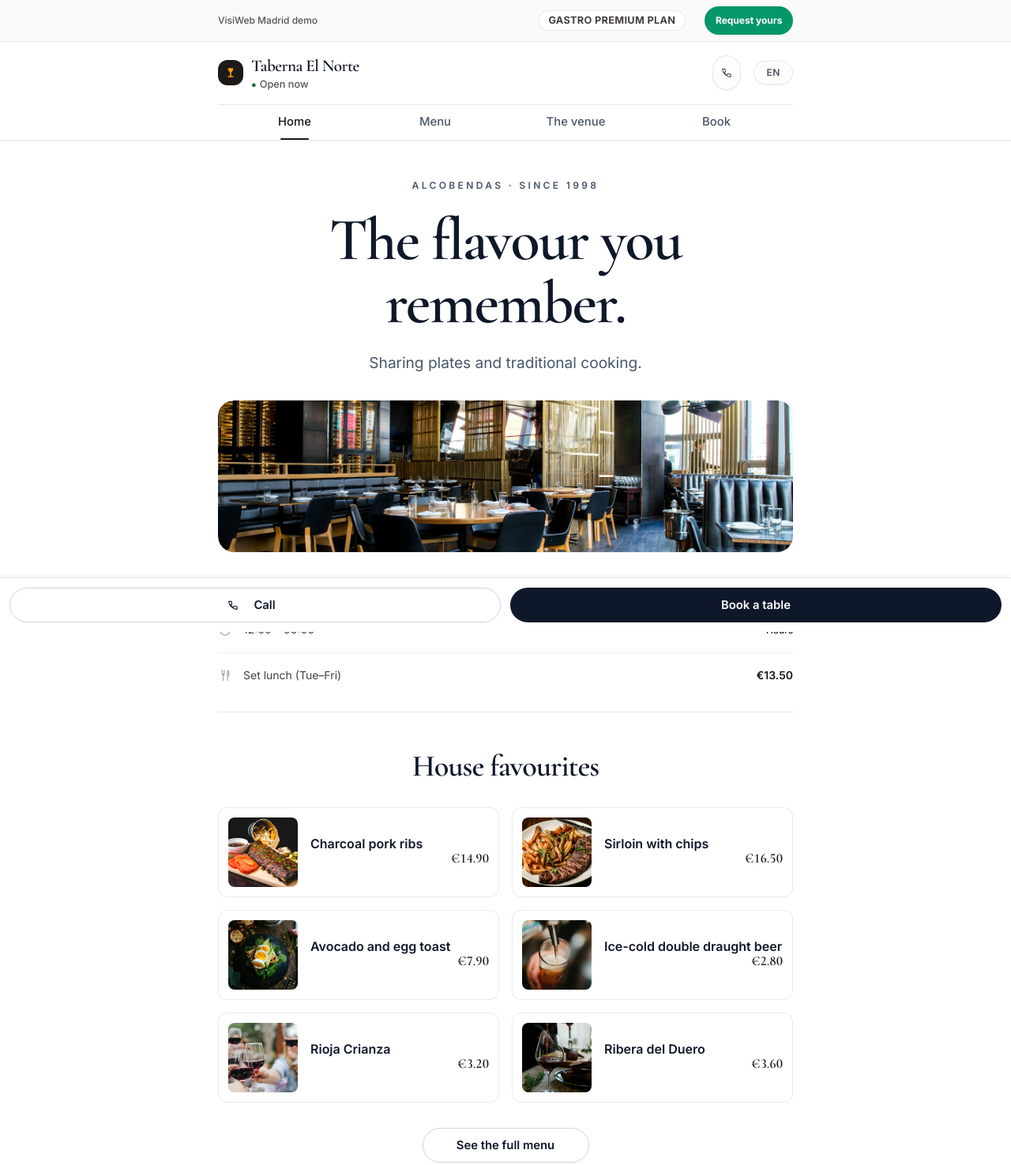
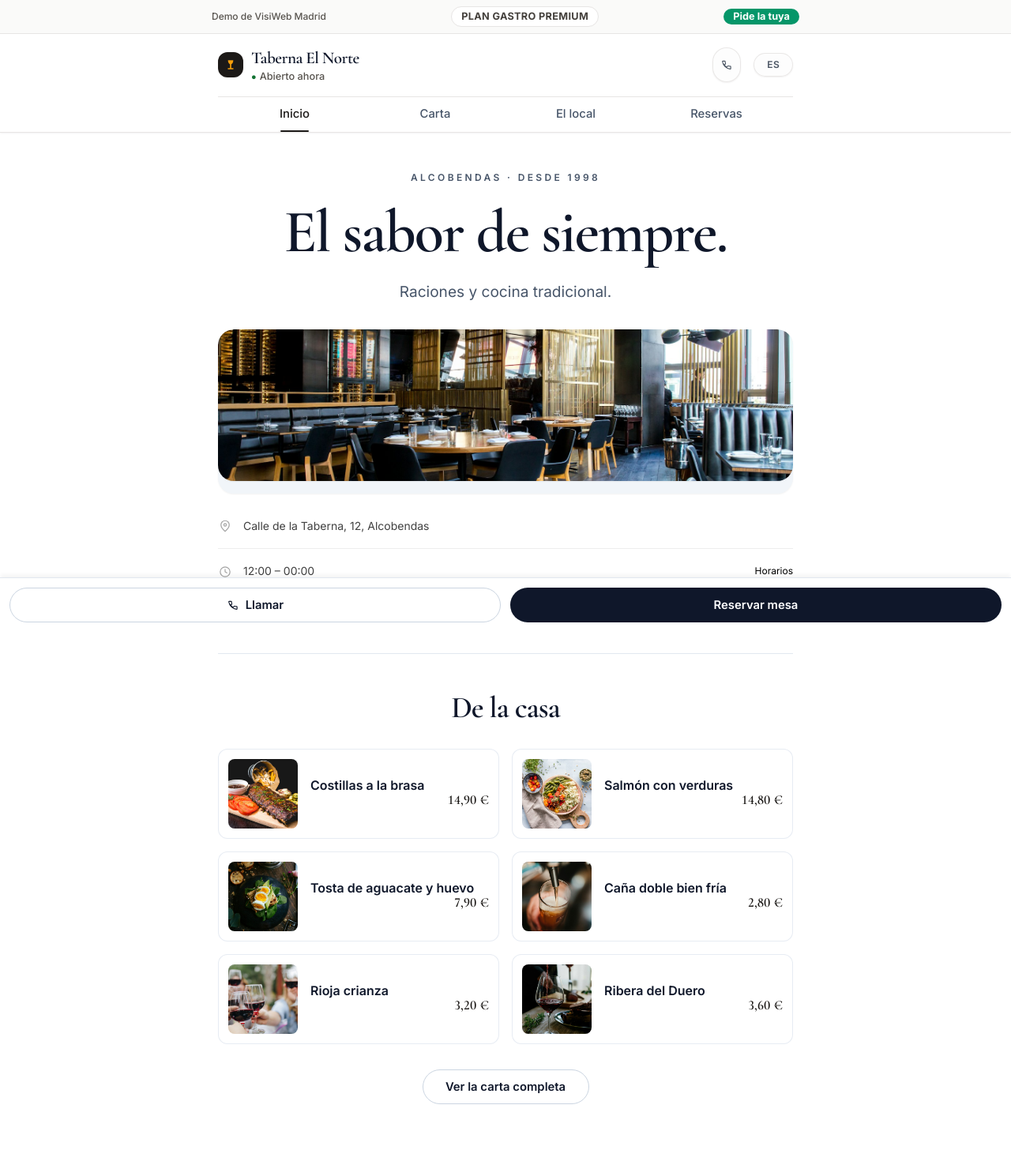
Before and after one commit to dml22dreams-lab/visiweb-madrid, a website: page demo.html in a window 1280 px wide. Shown: the top 1475 px of the page at 79% size. Drawn offline with nearby package versions, Linux system fonts and the light colour scheme.

Commit message:
Abre la demo en español, ajusta la barra y las pastillas de la carta, y cambia las fotos que no coincidían con el plato.
Co-authored-by: Cursor <cursoragent@cursor.com>

```diff
--- a/demo-app.js
+++ b/demo-app.js
@@ -61,10 +61,7 @@
   function initialLang() {
     const fromUrl = new URLSearchParams(window.location.search).get('lang');
     if (fromUrl && D.i18n[fromUrl]) return fromUrl;
-    const stored = readStore(STORE_LANG);
-    if (stored && D.i18n[stored]) return stored;
-    const nav = (navigator.language || 'es').slice(0, 2).toLowerCase();
-    return D.i18n[nav] ? nav : 'es';
+    return 'es';
   }
 
   let lang = initialLang();
--- a/demo-data.js
+++ b/demo-data.js
@@ -144,7 +144,7 @@ window.VISIWEB_DEMO = (function () {
     areas: ['any', 'salon', 'terrace', 'bar']
   };
 
-  const FEATURED = ['costillas', 'solomillo', 'tosta-aguacate', 'cana-doble', 'rioja', 'ribera'];
+  const FEATURED = ['costillas', 'salmon', 'tosta-aguacate', 'cana-doble', 'rioja', 'ribera'];
 
   /* --- Horarios: FUENTE ÚNICA ----------------------------------------
      Clave = día de la semana JS (0 domingo … 6 sábado).
@@ -251,7 +251,7 @@ window.VISIWEB_DEMO = (function () {
   /* --- Carta ---------------------------------------------------------
      anchor: permite abrir una pestaña con la URL (#menu-del-dia).
      allergens: claves de ALLERGENS · tags: claves de DIET_TAGS.
-     image: null = marcador de posición neutro.
+     image: foto del plato en assets/demo/.
   ------------------------------------------------------------------- */
   const MENU = [
     {
@@ -277,17 +277,17 @@ window.VISIWEB_DEMO = (function () {
           image: photo('lomo.jpg')
         },
         {
-          id: 'solomillo',
-          name: { es: 'Solomillo con patatas', en: 'Sirloin with chips' },
+          id: 'salmon',
+          name: { es: 'Salmón con verduras', en: 'Salmon with vegetables' },
           desc: {
-            es: 'Solomillo a la plancha, patatas fritas y tomate.',
-            en: 'Griddled sirloin with chips and tomato.'
+            es: 'Salmón a la plancha, judías verdes, cuscús y tomate cherry.',
+            en: 'Griddled salmon with green beans, couscous and cherry tomatoes.'
           },
-          price: '16,50 €',
-          priceEn: '€16.50',
-          allergens: [],
+          price: '14,80 €',
+          priceEn: '€14.80',
+          allergens: ['pescado'],
           tags: ['recomendado'],
-          image: photo('solomillo.jpg')
+          image: photo('primeros.jpg')
         },
         {
           id: 'bravas',
@@ -302,7 +302,7 @@ window.VISIWEB_DEMO = (function () {
           tags: ['recomendado', 'picante', 'vegetariano'],
           isVegetarian: true,
           isVegan: false,
-          image: null
+          image: photo('bravas-real.jpg')
         },
         {
           id: 'croquetas',
@@ -315,7 +315,7 @@ window.VISIWEB_DEMO = (function () {
           priceEn: '€9.20',
           allergens: ['gluten', 'lacteos', 'huevos'],
           tags: [],
-          image: null
+          image: photo('croquetas-jamon.jpg')
         },
         {
           id: 'calamares',
@@ -328,7 +328,7 @@ window.VISIWEB_DEMO = (function () {
           priceEn: '€12.90',
           allergens: ['gluten', 'moluscos'],
           tags: [],
-          image: null
+          image: photo('calamares-real.jpg')
         },
         {
           id: 'huevos-rotos',
@@ -341,7 +341,7 @@ window.VISIWEB_DEMO = (function () {
           priceEn: '€13.80',
           allergens: ['huevos'],
           tags: [],
-          image: null
+          image: photo('huevos-rotos.jpg')
         }
       ]
     },
@@ -365,7 +365,7 @@ window.VISIWEB_DEMO = (function () {
           priceEn: '€7.60',
           allergens: ['gluten', 'pescado', 'soja'],
           tags: ['picante'],
-          image: null
+          image: photo('tosta-gulas.jpg')
         },
         {
           id: 'montado-lomo',
@@ -378,7 +378,7 @@ window.VISIWEB_DEMO = (function () {
           priceEn: '€6.40',
           allergens: ['gluten'],
           tags: [],
-          image: null
+          image: photo('montado-lomo.jpg')
         }
       ]
     },
@@ -402,7 +402,7 @@ window.VISIWEB_DEMO = (function () {
           priceEn: 'Included',
           allergens: ['gluten', 'huevos', 'apio', 'lacteos'],
           tags: [],
-          image: null
+          image: photo('menu-primeros.jpg')
         },
         {
           id: 'segundos',
@@ -415,7 +415,7 @@ window.VISIWEB_DEMO = (function () {
           priceEn: 'Included',
           allergens: ['pescado', 'huevos', 'gluten', 'apio'],
           tags: [],
-          image: null
+          image: photo('menu-segundos.jpg')
         },
         {
           id: 'postres',
@@ -430,7 +430,7 @@ window.VISIWEB_DEMO = (function () {
           tags: ['vegetariano'],
           isVegetarian: true,
           isVegan: false,
-          image: null
+          image: photo('menu-postres.jpg')
         },
         {
           id: 'menu-completo',
@@ -447,7 +447,7 @@ window.VISIWEB_DEMO = (function () {
             en: 'Depends on the dishes you choose'
           },
           tags: ['recomendado'],
-          image: null
+          image: photo('menu-completo.jpg')
         }
       ]
     },
@@ -518,7 +518,7 @@ window.VISIWEB_DEMO = (function () {
           tags: [],
           isVegetarian: true,
           isVegan: true,
-          image: null
+          image: photo('vermut-real.jpg')
         }
       ]
     },
@@ -545,7 +545,7 @@ window.VISIWEB_DEMO = (function () {
           dietType: 'vegano',
           isVegetarian: true,
           isVegan: true,
-          image: null
+          image: photo('bravas-veg.jpg')
         },
         {
           id: 'padron',
@@ -561,7 +561,7 @@ window.VISIWEB_DEMO = (function () {
           dietType: 'vegano',
           isVegetarian: true,
           isVegan: true,
-          image: null
+          image: photo('padron.jpg')
         },
         {
           id: 'parrillada',
@@ -577,7 +577,7 @@ window.VISIWEB_DEMO = (function () {
           dietType: 'vegano',
           isVegetarian: true,
           isVegan: true,
-          image: null
+          image: photo('parrillada.jpg')
         },
         {
           id: 'tosta-aguacate',
@@ -609,7 +609,7 @@ window.VISIWEB_DEMO = (function () {
           dietType: 'vegetariano',
           isVegetarian: true,
           isVegan: false,
-          image: null
+          image: photo('tortilla.jpg')
         }
       ]
     }
@@ -822,6 +822,7 @@ window.VISIWEB_DEMO = (function () {
       planBanner: 'Esta demo interactiva incluye las características del Plan Gastro Premium (390 € montaje. IVA no inc.).',
       planCta: 'Ver planes y contratar ↗',
       salesBar: 'Demo de VisiWeb Madrid',
+      salesBarShort: 'Demo VisiWeb',
       salesBarCta: 'Pide la tuya',
       salesWhatsappText: 'Hola, he visto la demo y quiero una así para mi local.',
       planHero: 'Demo Carta Digital · Nivel Gastro Premium',
@@ -1017,6 +1018,7 @@ window.VISIWEB_DEMO = (function () {
       planBanner: 'This interactive demo includes the features of the Gastro Premium Plan (€390 setup. VAT not included).',
       planCta: 'See plans and sign up ↗',
       salesBar: 'VisiWeb Madrid demo',
+      salesBarShort: 'VisiWeb demo',
       salesBarCta: 'Request yours',
       salesWhatsappText: 'Hello, I have seen the demo and I want one like this for my place.',
       planHero: 'Digital menu demo · Gastro Premium',
--- a/demo.html
+++ b/demo.html
@@ -32,7 +32,7 @@
 
   <link rel="preload" href="assets/fonts/inter-latin.woff2" as="font" type="font/woff2" crossorigin>
   <link rel="preload" href="assets/fonts/cormorant-garamond-latin.woff2" as="font" type="font/woff2" crossorigin>
-  <link rel="stylesheet" href="assets/demo.css?v=46">
+  <link rel="stylesheet" href="assets/demo.css?v=49">
   <link rel="stylesheet" href="https://cdn.jsdelivr.net/npm/flatpickr/dist/flatpickr.min.css">
   <script src="https://cdn.jsdelivr.net/npm/flatpickr"></script>
   <script src="https://cdn.jsdelivr.net/npm/flatpickr/dist/l10n/es.js"></script>
@@ -844,8 +844,6 @@
         justify-content: center;
         align-self: center;
         flex: none;
-        height: 2.25rem;
-        padding: 0 0.85rem;
         line-height: 1;
         white-space: nowrap;
       }
@@ -1203,7 +1201,6 @@
       }
     }
     a#plan-gastro-link {
-      display: inline-block;
       text-decoration: none;
       -webkit-tap-highlight-color: transparent;
       transition: transform .15s ease, box-shadow .15s ease, background-color .15s ease, border-color .15s ease;
@@ -1352,10 +1349,13 @@
   <!-- ============================ CABECERA ============================ -->
   <div data-site-sticky class="bg-white dark:bg-stone-900">
   <div id="demo-sales-banner" class="w-full border-b border-stone-200 bg-stone-50 dark:border-stone-800 dark:bg-stone-900">
-    <div class="mx-auto flex max-w-3xl items-center gap-2 px-5 py-2">
-      <p class="min-w-0 flex-1 truncate text-[11px] font-medium text-stone-600 dark:text-stone-300" data-i18n="salesBar">Demo de VisiWeb Madrid</p>
-      <a id="plan-gastro-link" href="https://visiwebmadrid.com/#gastro-premium" class="shrink-0 whitespace-nowrap rounded-full border border-stone-200 bg-white px-3 py-1 text-center text-[10px] font-bold uppercase tracking-wide text-stone-700 no-underline dark:border-stone-700 dark:bg-stone-800 dark:text-stone-300 sm:text-xs" data-i18n="planBadge">Plan Gastro Premium</a>
-      <a id="sales-whatsapp" href="https://wa.me/34608975906?text=Hola%2C%20he%20visto%20la%20demo%20y%20quiero%20una%20as%C3%AD%20para%20mi%20local." target="_blank" rel="noopener" class="inline-flex h-8 shrink-0 items-center justify-center whitespace-nowrap rounded-full bg-emerald-600 px-3.5 text-[11px] font-bold leading-none text-white no-underline hover:bg-emerald-500">
+    <div class="mx-auto flex max-w-3xl items-center justify-between gap-2 px-3 py-2">
+      <p class="min-w-0 text-[11px] font-medium text-stone-600 dark:text-stone-300">
+        <span class="sm:hidden" data-i18n="salesBarShort">Demo VisiWeb</span>
+        <span class="hidden sm:inline" data-i18n="salesBar">Demo de VisiWeb Madrid</span>
+      </p>
+      <a id="plan-gastro-link" href="https://visiwebmadrid.com/#gastro-premium" class="hidden shrink-0 whitespace-nowrap rounded-full border border-stone-200 bg-white px-3 py-1 text-center text-xs font-bold uppercase tracking-wide text-stone-700 no-underline dark:border-stone-700 dark:bg-stone-800 dark:text-stone-300 sm:inline-flex" data-i18n="planBadge">Plan Gastro Premium</a>
+      <a id="sales-whatsapp" href="https://wa.me/34608975906?text=Hola%2C%20he%20visto%20la%20demo%20y%20quiero%20una%20as%C3%AD%20para%20mi%20local." target="_blank" rel="noopener" class="inline-flex shrink-0 items-center justify-center whitespace-nowrap rounded-full bg-emerald-600 px-3 py-1 text-xs font-bold leading-none text-white no-underline hover:bg-emerald-500">
         <span data-i18n="salesBarCta">Pide la tuya</span>
       </a>
     </div>
@@ -1943,8 +1943,8 @@
     </div>
   </div>
 
-  <script src="demo-data.js?v=7"></script>
-  <script src="demo-app.js?v=59"></script>
+  <script src="demo-data.js?v=14"></script>
+  <script src="demo-app.js?v=60"></script>
   <script>
     (function () {
       var modal = document.getElementById('reserve-options-modal');
--- a/src/demo.input.css
+++ b/src/demo.input.css
@@ -54,7 +54,6 @@
     }
 
     .site-nav-link,
-    .tab,
     .filter-chip {
       min-height: 44px;
     }
```
Also changed, not shown: assets/demo.css, assets/demo/bravas-real.jpg (added), assets/demo/bravas-veg.jpg (added), assets/demo/calamares-real.jpg (added), assets/demo/croquetas-jamon.jpg (added), assets/demo/huevos-rotos.jpg (added), assets/demo/menu-completo.jpg (added), assets/demo/menu-postres.jpg (added), assets/demo/menu-primeros.jpg (added), assets/demo/menu-segundos.jpg (added), assets/demo/montado-lomo.jpg (added), assets/demo/padron.jpg (added), assets/demo/parrillada.jpg (added), assets/demo/tortilla.jpg (added), 2 more files.
